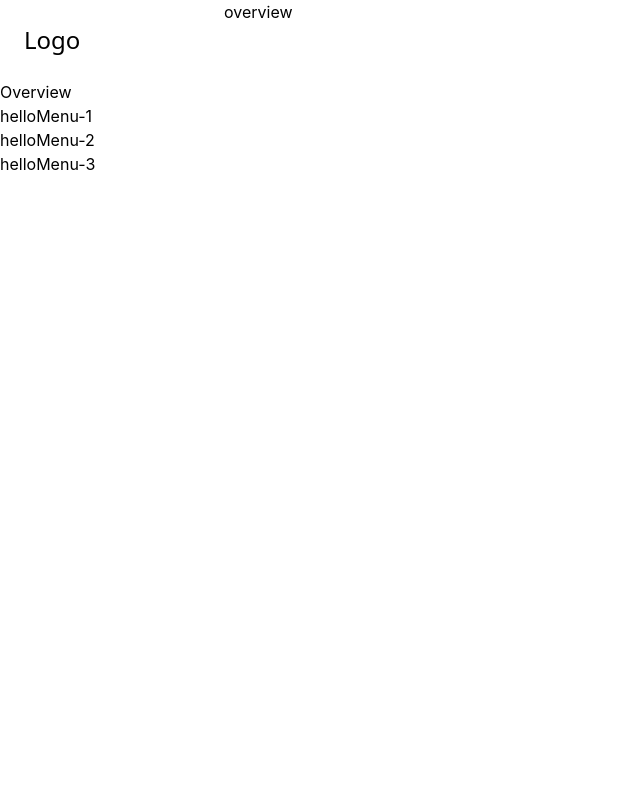
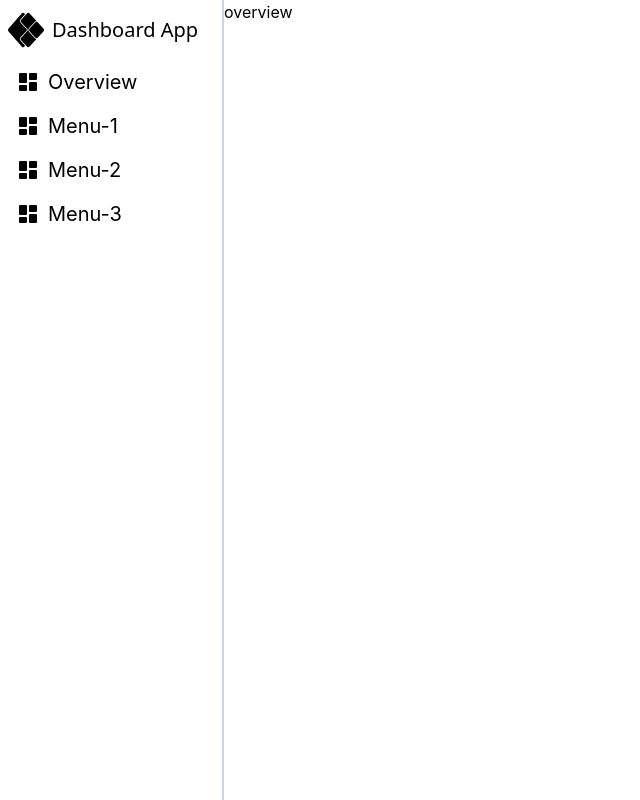
Before and after one commit to oleglukasevici/dashboard-app, a React (Vite) app: page /overview in a window 1280 px wide. Shown: the whole page, without its empty margins (0-640 px from the left). Built offline with nearby package versions, Linux system fonts and the light colour scheme.

Commit message:
feat: sidebar add

```diff
--- a/src/Layout/Dashboard/components/SideBar/MenuItem.tsx
+++ b/src/Layout/Dashboard/components/SideBar/MenuItem.tsx
@@ -10,9 +10,12 @@ const MenuItem: React.FunctionComponent<MenuItemProps> = ({
 }) => {
   const navigate = useNavigate();
   return (
-    <div onClick={() => navigate(to)}>
+    <div
+      className="flex items-center gap-2 p-2 hover:bg-indigo-100 cursor-pointer"
+      onClick={() => navigate(to)}
+    >
       {icon}
-      <span>{title}</span>
+      <span className="text-xl">{title}</span>
     </div>
   );
 };
--- a/src/Layout/Dashboard/components/SideBar/index.tsx
+++ b/src/Layout/Dashboard/components/SideBar/index.tsx
@@ -1,11 +1,16 @@
+import { AppSettings } from "../../../../settings/App.settings";
 import { SideBarMenu } from "../../../../settings/Menu.settings";
 import MenuItem from "./MenuItem";
 
 const SideBar = () => {
   return (
-    <div className="w-56">
-      <p className="text-2xl font-sans p-6">Logo</p>
-      <div>
+    <div className="w-56  border-r-2 border-slate-300">
+      <div className="flex gap-2 items-center py-3 px-2 ">
+        {AppSettings.logo}
+        <p className="text-xl font-sans ">{AppSettings.name}</p>
+      </div>
+
+      <div className="px-2">
         {SideBarMenu.map((menuItem) => (
           <MenuItem
             title={menuItem.title}
--- a/src/Layout/Dashboard/components/SideBar/types.d.ts
+++ b/src/Layout/Dashboard/components/SideBar/types.d.ts
@@ -1,5 +1,5 @@
 export type MenuItemProps = {
   title: string;
-  icon: string;
+  icon: React.ReactElement;
   to: string;
 };
--- /dev/null
+++ b/src/settings/App.settings.tsx
@@ -0,0 +1,6 @@
+import { SiPowerapps } from "react-icons/si";
+
+export const AppSettings = {
+  name: "Dashboard App",
+  logo: <SiPowerapps className="text-4xl" />,
+};
--- a/src/settings/Menu.settings.tsx
+++ b/src/settings/Menu.settings.tsx
@@ -4,21 +4,21 @@ export const SideBarMenu = [
   {
     title: "Overview",
     to: "/overview",
-    icon: BiSolidDashboard,
+    icon: <BiSolidDashboard className="text-2xl" />,
   },
   {
     title: "Menu-1",
     to: "/overview",
-    icon: <span>hello</span>,
+    icon: <BiSolidDashboard className="text-2xl" />,
   },
   {
     title: "Menu-2",
     to: "/overview",
-    icon: <span>hello</span>,
+    icon: <BiSolidDashboard className="text-2xl" />,
   },
   {
     title: "Menu-3",
     to: "/overview",
-    icon: <span>hello</span>,
+    icon: <BiSolidDashboard className="text-2xl" />,
   },
 ];
```
